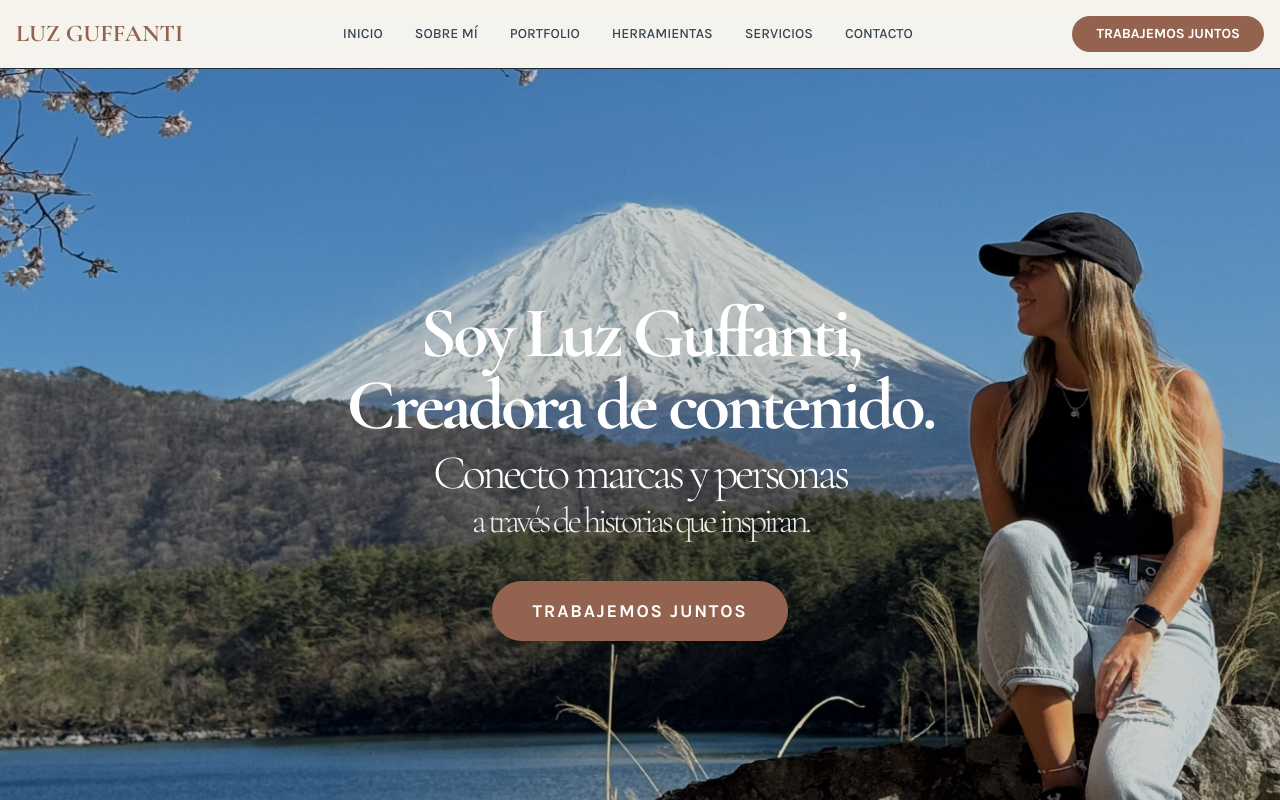
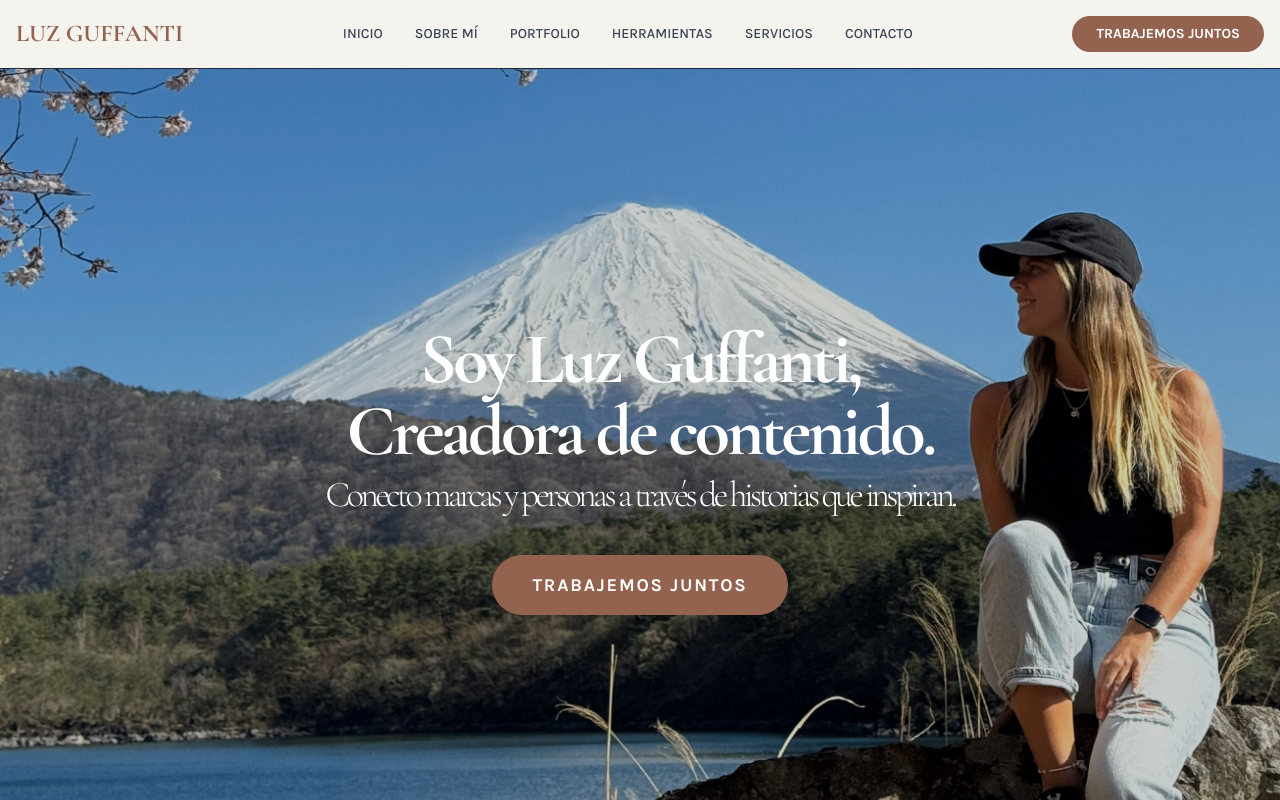
Before and after one commit to fmonfasani/LuzGuffanti, a Next.js app: page / in a window 1280 px wide. Shown: the top 800 px of the page. Built offline with nearby package versions, Linux system fonts and the light colour scheme.

Commit message:
Update Hero section text for clarity and style

```diff
--- a/src/components/sections/Hero.tsx
+++ b/src/components/sections/Hero.tsx
@@ -40,11 +40,11 @@ export function Hero({ onCtaClick }: HeroProps) {
             Creadora de contenido.
           </span>
           <br />
-          <span className="text-3xl md:text-5xl font-light block mt-2 text-white">
-            Conecto marcas y personas
+          <span className="text-3xl md:text-4xl font-light block mt-2 text-white">
+            Conecto marcas y personas a través de historias que inspiran.
           </span>
           <span className="text-2xl md:text-4xl font-light block mt-1 text-white/90">
-            a través de historias que inspiran.
+
           </span>
         </motion.h1>
 
```
